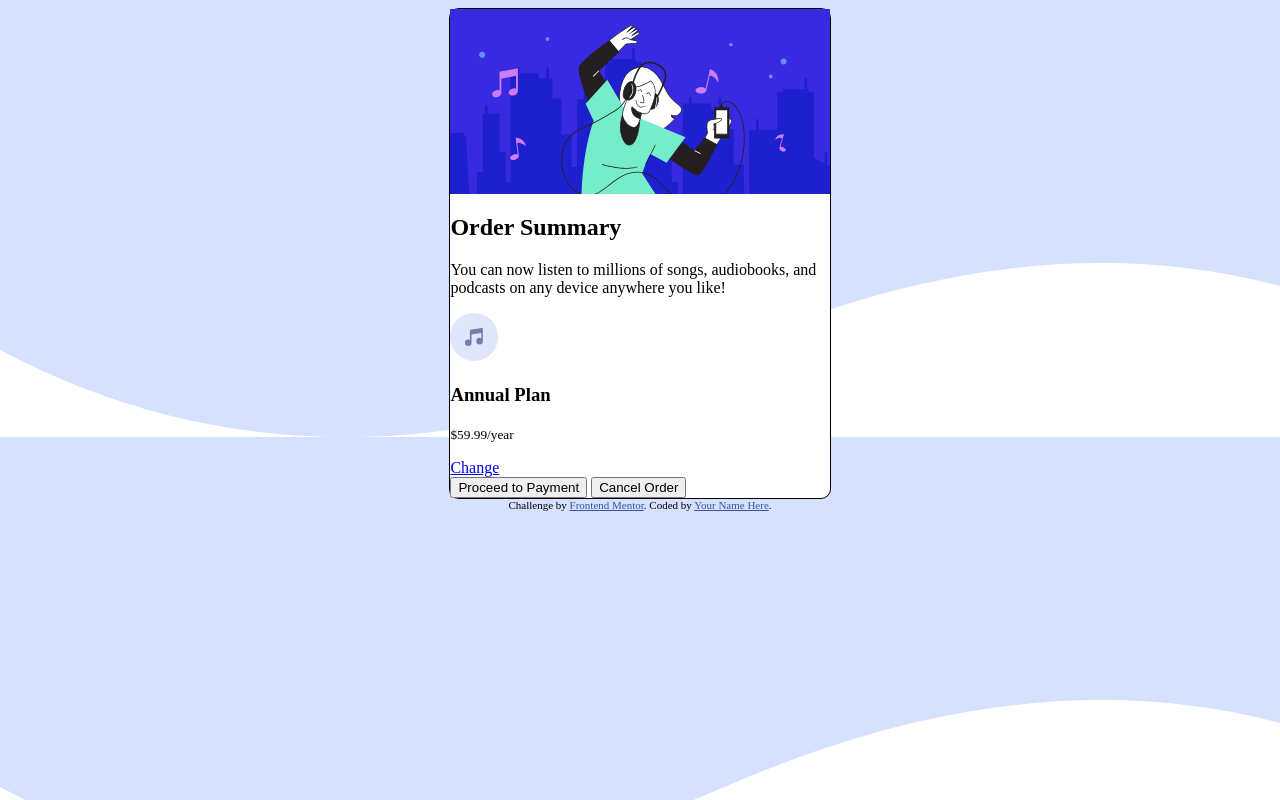
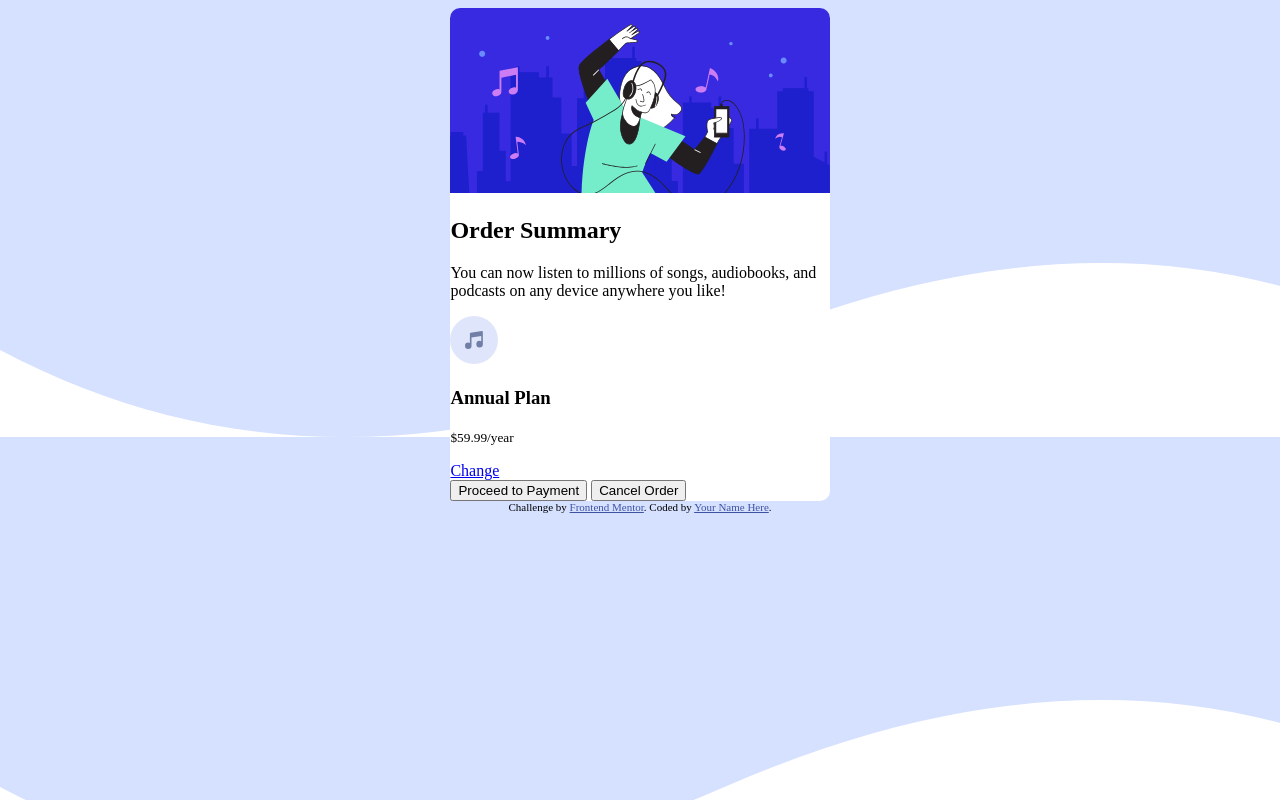
Before and after one commit to AbondDev/frontend_mentor, a plain HTML site: page order-summary-component-main/index.html in a window 1280 px wide. Drawn offline with Linux system fonts and the light colour scheme.

Commit message:
trying stuff

```diff
--- a/order-summary-component-main/index.css
+++ b/order-summary-component-main/index.css
@@ -51,15 +51,20 @@ body {
   height: 80%;
   width: 30%;
   margin: auto;
-  border: 1px solid black;
+  /* border: 1px solid black; */
   border-radius: 10px;
+  /* border-bottom: 10px; */
+  /* border-bottom-left-radius: 10px; */
+  /* border-bottom-right-radius: 10px; */
   background-color: white;
 }
 .card-img {
-    /* border-radius: 10px; */
-    display: block;
+  /* border-radius: 10px; */
+  /* display: block; */
   width: 100%;
   height: 100%;
+  border-top-left-radius: 10px;
+  border-top-right-radius: 10px;
   /* padding-bottom: 2px; */
   /* background-image: url(./images/illustration-hero.svg); */
 }
```
